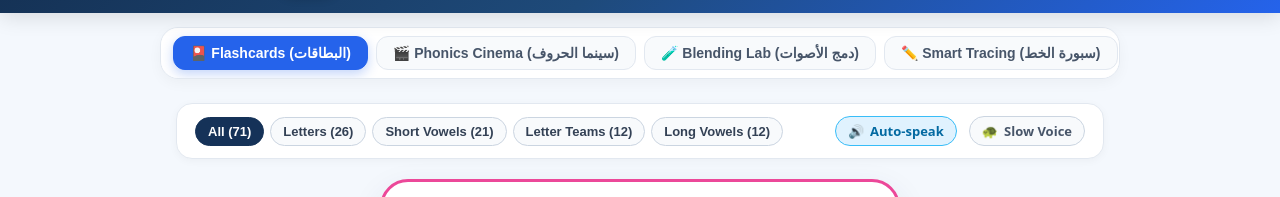
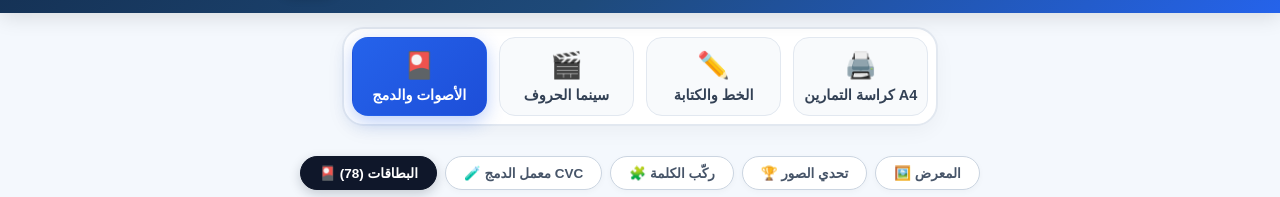
Before and after one commit to afefe60-cmyk/fatima-platform, a website: page English_Spelling_Digital_Flashcards.html in a window 1280 px wide. Shown: the part 128-325 px from the top of the page. Drawn offline with Linux system fonts and the light colour scheme.

Commit message:
Implement Option 2: 4 consolidated educational pillars navigation with intuitive contextual sub-tabs

```diff
--- a/English_Spelling_Digital_Flashcards.html
+++ b/English_Spelling_Digital_Flashcards.html
@@ -160,58 +160,93 @@ header p {
 }
 
 /* Nav Tabs */
-.tabs-nav {
-  max-width: 960px;
-  margin: 14px auto 8px;
-  padding: 8px 12px;
-  display: flex;
-  gap: 8px;
-  justify-content: flex-start;
-  align-items: center;
-  overflow-x: auto;
-  white-space: nowrap;
-  flex-wrap: nowrap;
-  scrollbar-width: thin;
-  scrollbar-color: #cbd5e1 transparent;
-  -webkit-overflow-scrolling: touch;
+.main-pillars-nav {
+  max-width: 920px;
+  margin: 14px auto 14px;
+  padding: 8px;
+  display: grid;
+  grid-template-columns: repeat(4, 1fr);
+  gap: 12px;
   background: #ffffff;
-  border-radius: 18px;
-  border: 1.5px solid #e2e8f0;
-  box-shadow: 0 4px 14px rgba(0,0,0,0.04);
-}
-.tabs-nav::-webkit-scrollbar {
-  height: 4px;
-}
-.tabs-nav::-webkit-scrollbar-thumb {
-  background: #cbd5e1;
-  border-radius: 4px;
-}
-.tab-btn {
-  flex-shrink: 0;
+  border-radius: 22px;
+  border: 2px solid #e2e8f0;
+  box-shadow: 0 6px 20px rgba(0,0,0,0.04);
+}
+@media (max-width: 680px) {
+  .main-pillars-nav {
+    grid-template-columns: repeat(2, 1fr);
+    gap: 8px;
+    padding: 6px;
+  }
+}
+.pillar-btn {
   background: #f8fafc;
   border: 1.5px solid #e2e8f0;
+  border-radius: 16px;
+  padding: 12px 10px;
+  display: flex;
+  flex-direction: column;
+  align-items: center;
+  justify-content: center;
+  gap: 6px;
+  cursor: pointer;
+  transition: all 0.25s cubic-bezier(0.34, 1.56, 0.64, 1);
+  user-select: none;
+}
+.pillar-btn .p-icon {
+  font-size: 26px;
+}
+.pillar-btn .p-text {
+  font-size: 14.5px;
+  font-weight: 800;
+  color: #334155;
+  white-space: nowrap;
+}
+.pillar-btn:hover {
+  background: #eff6ff;
+  border-color: #93c5fd;
+  transform: translateY(-2px);
+}
+.pillar-btn.active {
+  background: linear-gradient(135deg, #2563eb, #1d4ed8);
+  border-color: transparent;
+  box-shadow: 0 6px 18px rgba(37, 99, 235, 0.3);
+}
+.pillar-btn.active .p-text {
+  color: #ffffff;
+}
+
+/* Sub-Nav Bars inside Pillars */
+.sub-nav-bar {
+  max-width: 920px;
+  margin: 0 auto 16px;
+  display: flex;
+  justify-content: center;
+  gap: 8px;
+  flex-wrap: wrap;
+}
+.sub-tab-btn {
+  background: #ffffff;
+  border: 1.5px solid #cbd5e1;
   color: #475569;
-  padding: 8px 16px;
-  border-radius: 12px;
+  padding: 8px 18px;
+  border-radius: 25px;
+  font-size: 13.5px;
   font-weight: 700;
-  font-size: 14px;
   cursor: pointer;
-  display: inline-flex;
-  align-items: center;
-  gap: 6px;
   transition: all 0.2s ease;
+  box-shadow: 0 2px 6px rgba(0,0,0,0.03);
   user-select: none;
 }
-.tab-btn:hover {
-  border-color: #93c5fd;
-  color: var(--blue);
-  background: #eff6ff;
-}
-.tab-btn.active {
-  background: var(--blue);
-  border-color: var(--blue);
-  color: white;
-  box-shadow: 0 4px 12px rgba(37, 99, 235, 0.28);
+.sub-tab-btn:hover {
+  background: #f1f5f9;
+  border-color: #94a3b8;
+}
+.sub-tab-btn.active {
+  background: #0f172a;
+  border-color: #0f172a;
+  color: #ffffff;
+  box-shadow: 0 4px 12px rgba(15, 23, 42, 0.2);
 }
 
 /* Main Container */
@@ -2063,20 +2098,43 @@ footer {
   </div>
 </header>
 
-<div class="tabs-nav">
-  <button class="tab-btn active" data-tab="cards" id="tab-cards" onclick="switchTab('cards')">🎴 Flashcards (البطاقات)</button>
-  <button class="tab-btn" data-tab="cinema" id="tab-cinema" onclick="switchTab('cinema')">🎬 Phonics Cinema (سينما الحروف)</button>
-  <button class="tab-btn" data-tab="blending" id="tab-blending" onclick="switchTab('blending')">🧪 Blending Lab (دمج الأصوات)</button>
-  <button class="tab-btn" data-tab="tracing" id="tab-tracing" onclick="switchTab('tracing')">✏️ Smart Tracing (سبورة الخط)</button>
-  <button class="tab-btn" data-tab="sentences" id="tab-sentences" onclick="switchTab('sentences')">🎯 Sentence Builder (بناء الجملة)</button>
-  <button class="tab-btn" data-tab="builder" id="tab-builder" onclick="switchTab('builder')">🧩 Word Builder (ركّب الكلمة)</button>
-  <button class="tab-btn" data-tab="quiz" id="tab-quiz" onclick="switchTab('quiz')">🏆 Picture Quiz (تحدي الصور)</button>
-  <button class="tab-btn" data-tab="printbook" id="tab-printbook" onclick="switchTab('printbook')">🖨️ Print Workbook (كراسة الخط)</button>
-  <button class="tab-btn" data-tab="gallery" id="tab-gallery" onclick="switchTab('gallery')">🖼️ Gallery (المعرض)</button>
+<!-- 4 Main Consolidated Pillars -->
+<div class="main-pillars-nav">
+  <button class="pillar-btn active" id="pillar-cards" onclick="switchPillar('cards')">
+    <span class="p-icon">🎴</span>
+    <span class="p-text">الأصوات والدمج</span>
+  </button>
+  <button class="pillar-btn" id="pillar-cinema" onclick="switchPillar('cinema')">
+    <span class="p-icon">🎬</span>
+    <span class="p-text">سينما الحروف</span>
+  </button>
+  <button class="pillar-btn" id="pillar-writing" onclick="switchPillar('writing')">
+    <span class="p-icon">✏️</span>
+    <span class="p-text">الخط والكتابة</span>
+  </button>
+  <button class="pillar-btn" id="pillar-printbook" onclick="switchPillar('printbook')">
+    <span class="p-icon">🖨️</span>
+    <span class="p-text">كراسة التمارين A4</span>
+  </button>
 </div>
 
 <main>
-  <!-- Category & Audio Bar -->
+  <!-- Sounds & Blending Sub-Nav -->
+  <div class="sub-nav-bar" id="sounds-sub-nav">
+    <button class="sub-tab-btn active" onclick="switchSoundSub('cards', this)">🎴 البطاقات (78)</button>
+    <button class="sub-tab-btn" onclick="switchSoundSub('blending', this)">🧪 معمل الدمج CVC</button>
+    <button class="sub-tab-btn" onclick="switchSoundSub('builder', this)">🧩 ركّب الكلمة</button>
+    <button class="sub-tab-btn" onclick="switchSoundSub('quiz', this)">🏆 تحدي الصور</button>
+    <button class="sub-tab-btn" onclick="switchSoundSub('gallery', this)">🖼️ المعرض</button>
+  </div>
+
+  <!-- Writing & Tracing Sub-Nav -->
+  <div class="sub-nav-bar" id="writing-sub-nav" style="display:none;">
+    <button class="sub-tab-btn active" onclick="switchWritingSub('tracing', this)">✏️ سبورة السطور الأربعة (Canvas)</button>
+    <button class="sub-tab-btn" onclick="switchWritingSub('sentences', this)">🎯 بناء الجمل ومسافة الإصبع</button>
+  </div>
+
+  <!-- Category & Audio Bar (Only visible inside Flashcards) -->
   <div class="options-bar">
     <div class="category-pills" id="category-pills">
       <button class="cat-pill active" data-cat="All" id="cat-all">All (71)</button>
@@ -4219,6 +4277,137 @@ window.addEventListener('DOMContentLoaded', () => {
   }
 });
 
+
+// ================================================================
+// 🌟 4 PILLARS & CONSOLIDATED NAVIGATION SYSTEM
+// ================================================================
+let activePillar = 'cards';
+let activeSoundSub = 'cards';
+let activeWritingSub = 'tracing';
+
+function switchPillar(pillar) {
+  playSoundFX('pop');
+  activePillar = pillar;
+
+  // Update pillar buttons active state
+  document.querySelectorAll('.pillar-btn').forEach(btn => {
+    btn.classList.toggle('active', btn.id === `pillar-${pillar}`);
+  });
+
+  const soundsNav = $('sounds-sub-nav');
+  const writingNav = $('writing-sub-nav');
+  const optBar = document.querySelector('.options-bar');
+
+  // Pause cinema video if leaving cinema
+  const vid = $('phonics-theater-video');
+  if (vid && pillar !== 'cinema' && !vid.paused) {
+    vid.pause();
+  }
+
+  // Hide all view panels
+  document.querySelectorAll('.view-panel').forEach(panel => panel.style.display = 'none');
+
+  if (pillar === 'cards') {
+    if (soundsNav) soundsNav.style.display = 'flex';
+    if (writingNav) writingNav.style.display = 'none';
+    switchSoundSub(activeSoundSub);
+  } else if (pillar === 'cinema') {
+    if (soundsNav) soundsNav.style.display = 'none';
+    if (writingNav) writingNav.style.display = 'none';
+    if (optBar) optBar.style.display = 'none';
+    $('view-cinema').style.display = 'block';
+    initCinemaView();
+  } else if (pillar === 'writing') {
+    if (soundsNav) soundsNav.style.display = 'none';
+    if (writingNav) writingNav.style.display = 'flex';
+    if (optBar) optBar.style.display = 'none';
+    switchWritingSub(activeWritingSub);
+  } else if (pillar === 'printbook') {
+    if (soundsNav) soundsNav.style.display = 'none';
+    if (writingNav) writingNav.style.display = 'none';
+    if (optBar) optBar.style.display = 'none';
+    $('view-printbook').style.display = 'block';
+  }
+}
+
+function switchSoundSub(sub, el) {
+  playSoundFX('pop');
+  activeSoundSub = sub;
+
+  // Highlight sub-tab button
+  if (el) {
+    document.querySelectorAll('#sounds-sub-nav .sub-tab-btn').forEach(b => b.classList.remove('active'));
+    el.classList.add('active');
+  }
+
+  // Hide all views
+  document.querySelectorAll('.view-panel').forEach(panel => panel.style.display = 'none');
+
+  const optBar = document.querySelector('.options-bar');
+  if (optBar) {
+    optBar.style.display = (sub === 'cards') ? 'flex' : 'none';
+  }
+
+  if (sub === 'cards') {
+    $('view-cards').style.display = 'block';
+    renderCard();
+  } else if (sub === 'blending') {
+    $('view-blending').style.display = 'block';
+    initBlendingLab();
+  } else if (sub === 'builder') {
+    $('view-builder').style.display = 'block';
+    initBuilderGame();
+  } else if (sub === 'quiz') {
+    $('view-quiz').style.display = 'block';
+    initQuizQuestion();
+  } else if (sub === 'gallery') {
+    $('view-gallery').style.display = 'grid';
+    renderGallery();
+  }
+}
+
+function switchWritingSub(sub, el) {
+  playSoundFX('pop');
+  activeWritingSub = sub;
+
+  // Highlight sub-tab button
+  if (el) {
+    document.querySelectorAll('#writing-sub-nav .sub-tab-btn').forEach(b => b.classList.remove('active'));
+    el.classList.add('active');
+  }
+
+  // Hide all views
+  document.querySelectorAll('.view-panel').forEach(panel => panel.style.display = 'none');
+
+  const optBar = document.querySelector('.options-bar');
+  if (optBar) optBar.style.display = 'none';
+
+  if (sub === 'tracing') {
+    $('view-tracing').style.display = 'block';
+    initTracingBoard();
+  } else if (sub === 'sentences') {
+    $('view-sentences').style.display = 'block';
+    initSentenceBuilder();
+  }
+}
+
+// Map switchTab to pillars for backward compatibility and URL params
+function switchTab(tabName) {
+  if (tabName === 'cinema') {
+    switchPillar('cinema');
+  } else if (tabName === 'cards' || tabName === 'blending' || tabName === 'builder' || tabName === 'quiz' || tabName === 'gallery') {
+    switchPillar('cards');
+    const targetBtn = Array.from(document.querySelectorAll('#sounds-sub-nav .sub-tab-btn')).find(b => b.getAttribute('onclick') && b.getAttribute('onclick').includes(tabName));
+    switchSoundSub(tabName, targetBtn);
+  } else if (tabName === 'tracing' || tabName === 'sentences') {
+    switchPillar('writing');
+    const targetBtn = Array.from(document.querySelectorAll('#writing-sub-nav .sub-tab-btn')).find(b => b.getAttribute('onclick') && b.getAttribute('onclick').includes(tabName));
+    switchWritingSub(tabName, targetBtn);
+  } else if (tabName === 'printbook') {
+    switchPillar('printbook');
+  }
+}
+
 </script>
 
 
```
